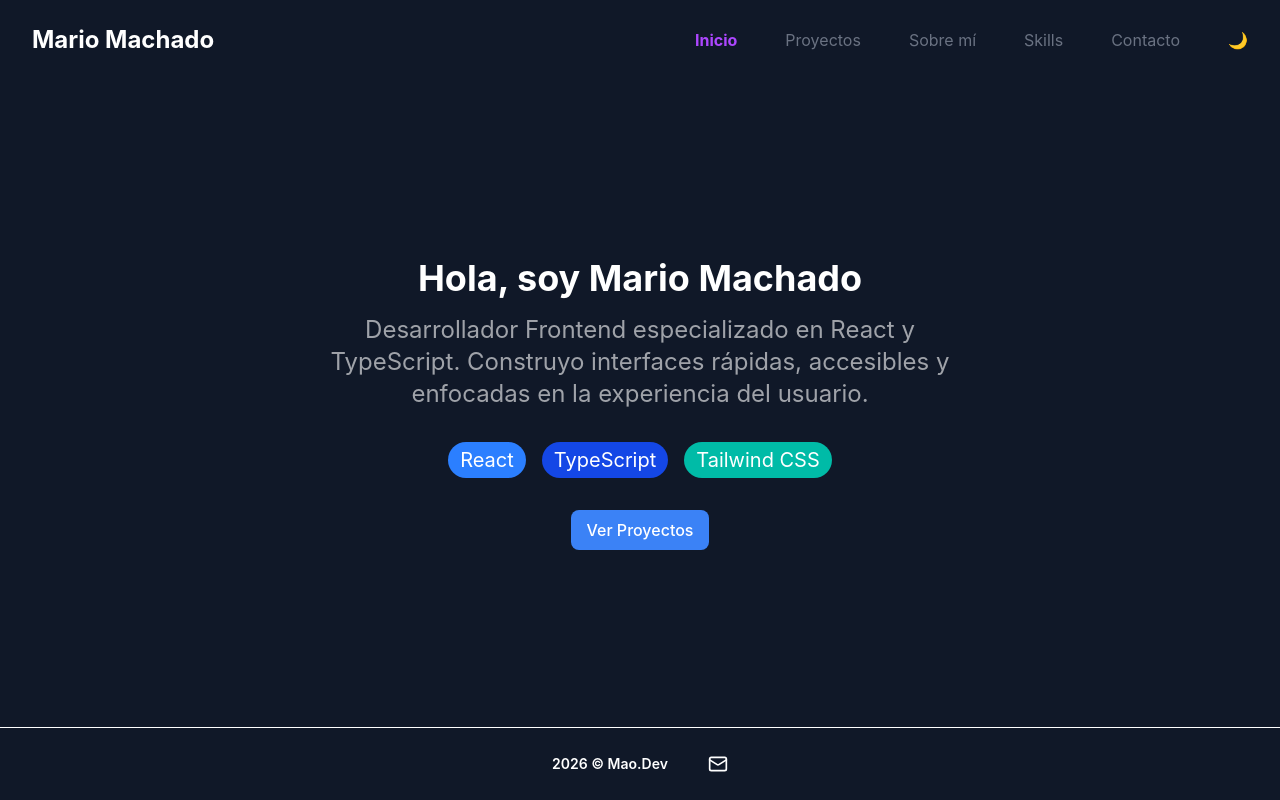
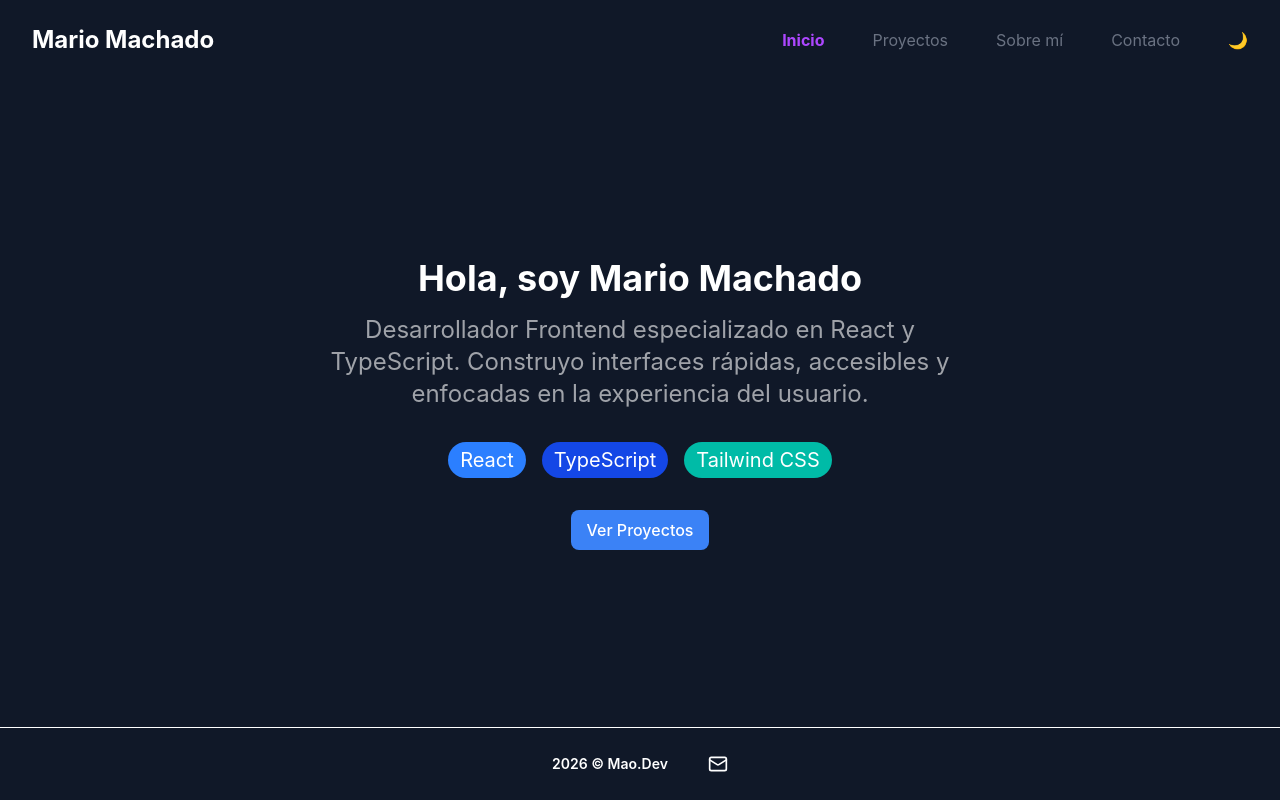
Before and after one commit to MaoMachado/Portfolio, a React (Vite) app: page / in a window 1280 px wide. Built offline with nearby package versions, Linux system fonts and the light colour scheme.

Commit message:
feat: agregar sección de Contacto y actualizar rutas

```diff
--- a/src/components/common/Header.tsx
+++ b/src/components/common/Header.tsx
@@ -8,7 +8,6 @@ const navigation: Array<{ name: string; to: string }> = [
   { name: "Inicio", to: "/" },
   { name: "Proyectos", to: "/projects" },
   { name: "Sobre mí", to: "/about" },
-  { name: "Skills", to: "/skills" },
   { name: "Contacto", to: "/contact" },
 ];
 
--- /dev/null
+++ b/src/components/sections/Contact.tsx
@@ -0,0 +1,7 @@
+export default function Contact() {
+  return (
+    <section id="contact" className="py-16">
+      <h2>Contacto</h2>
+    </section>
+  );
+}
--- a/src/pages/routes.tsx
+++ b/src/pages/routes.tsx
@@ -4,6 +4,7 @@ import Hero from "../components/sections/Hero";
 import MainLayout from "../layouts/MainLayout";
 import Projects from "../components/sections/Projects";
 import About from "../components/sections/About";
+import Contact from "../components/sections/Contact";
 
 export const router = createBrowserRouter([
   {
@@ -21,6 +22,10 @@ export const router = createBrowserRouter([
         path: "/about",
         element: <About />,
       },
+      {
+        path: "/contact",
+        element: <Contact />,
+      },
     ],
   },
 ]);
```
